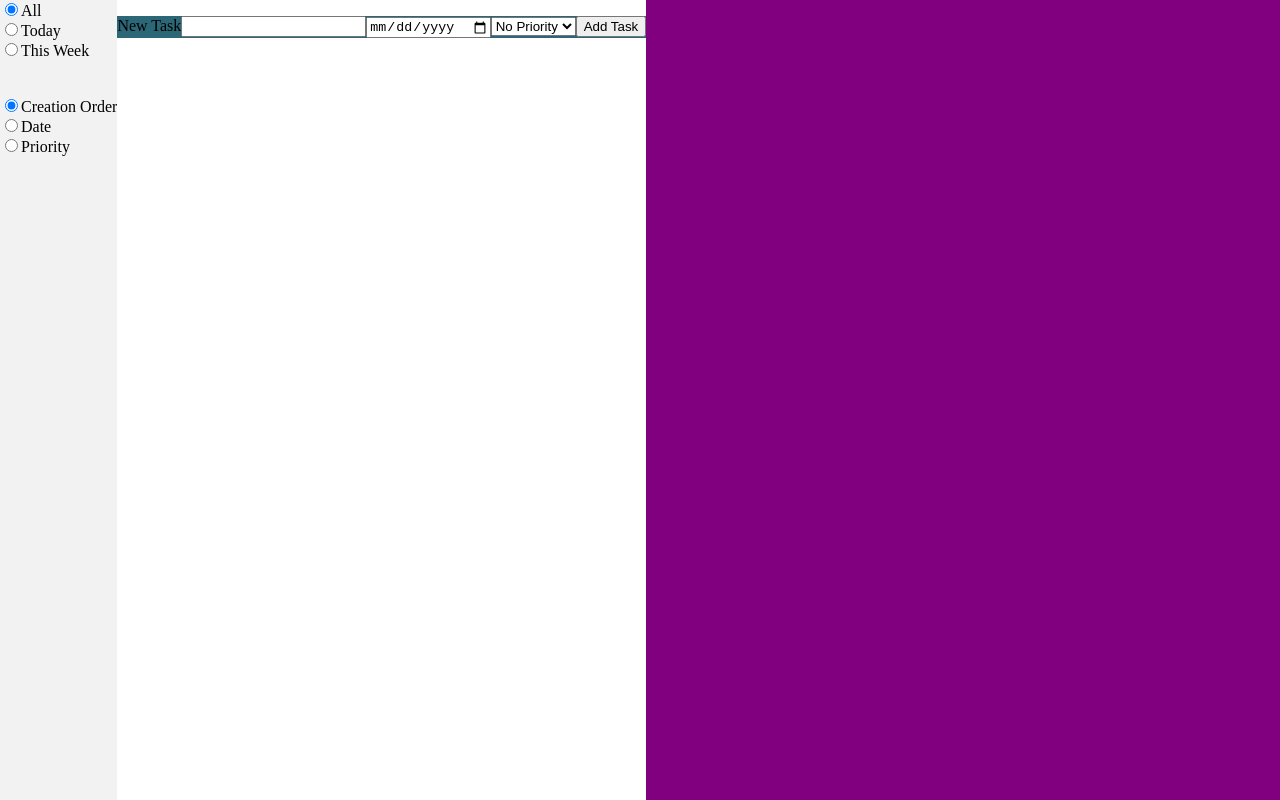
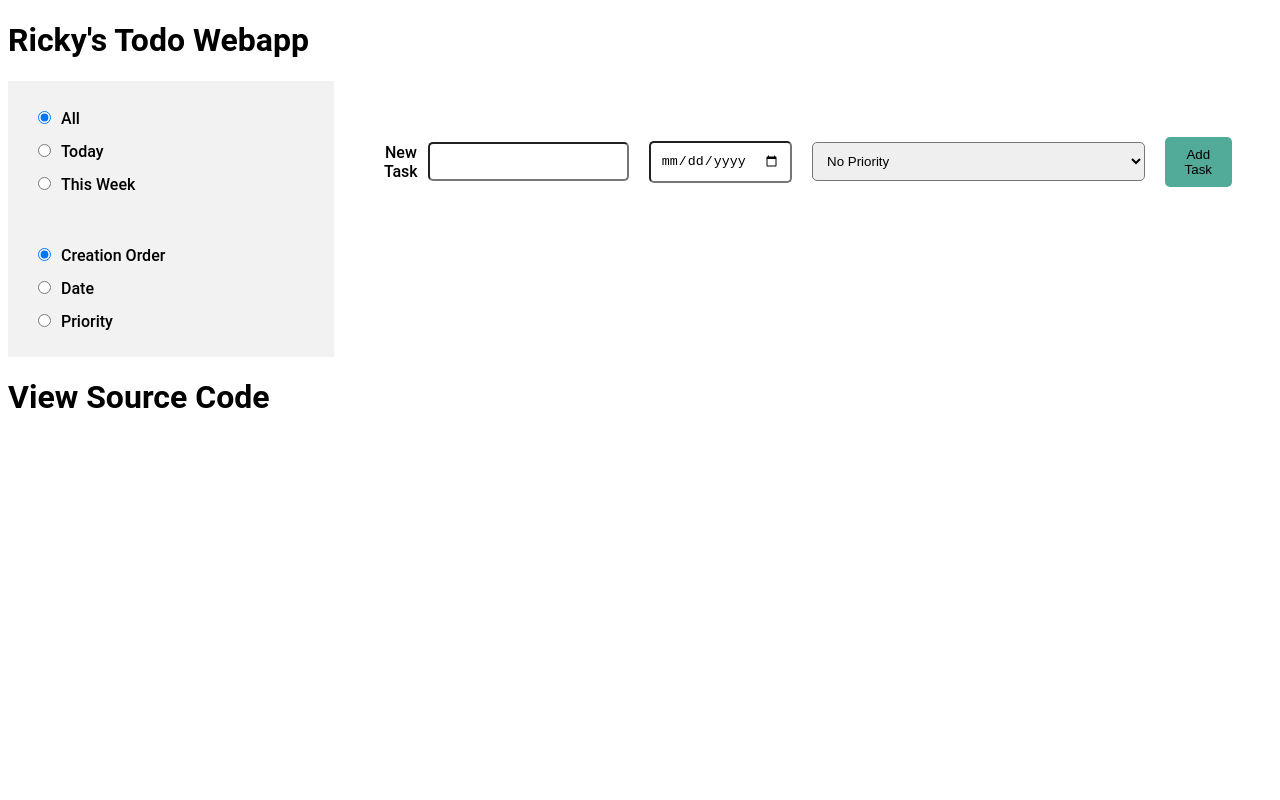
Before and after one commit to rickym-h/todo-webapp, a React (Create React App) app: page / in a window 1280 px wide. Built offline with nearby package versions, Linux system fonts and the light colour scheme.

Commit message:
updated styling and layout to make more intuitive to use

```diff
--- a/public/index.html
+++ b/public/index.html
@@ -12,6 +12,14 @@
   </head>
   <body>
     <noscript>You need to enable JavaScript to run this app.</noscript>
+
+    <div id={"headerBar"}>
+      <h1>Ricky's Todo Webapp</h1>
+    </div>
     <div id="root"></div>
+
+    <div id={"footerBar"}>
+      <h1>View Source Code</h1>
+    </div>
   </body>
 </html>
--- a/src/Styles.css
+++ b/src/Styles.css
@@ -1,3 +1,39 @@
+body, html{
+    font-family: 'Roboto', sans-serif;
+    font-size: 16px;
+    font-weight: 500;
+
+}
+input {
+    margin: 10px;
+}
+
+button {
+    border: none;
+    align-items: flex-start;
+    outline: none;
+    background-color: #52ab98;
+    padding: 10px 20px;
+    border-radius: 5px;
+    cursor: pointer;
+    margin: 10px;
+}
+button:hover {
+    background-color: #2b6777;
+}
+
+input {
+    padding: 10px;
+    border-radius: 5px;
+}
+
+select {
+    width: 80%;
+    padding: 10px;
+    border-radius: 5px;
+    margin: 10px;
+}
+
 :root {
     --main-background: #ffffff;
     --secondary-background: #f2f2f2;
@@ -7,22 +43,34 @@
 }
 
 #headerBar {
+    padding: 20px;
+
     background-color: var(--main-pop-colour);
+    color: var(--secondary-background);
+    display: flex;
+    align-items: center;
+    justify-content: space-between;
 }
 
 #main {
+    background-color: var(--main-background);
     display: flex;
-    flex-direction: row;
-    flex: 1 100%;
-    height: 100%;
+
+    justify-content: center;
 }
 
 #optionsPane {
     background-color: var(--secondary-background);
+    width: 300px;
+    min-width: 250px;
+    padding: 20px;
 }
 
 #taskPane {
     background-color: var(--main-background);
+    width: 900px;
+    padding: 20px 40px;
+    margin: 0 auto;
 }
 
 #footerBar {
@@ -31,15 +79,16 @@
 
 #root {
     background-color: purple;
-    width: 100%;
-    height: 100%;
-    left: 0;
-    top: 0;
-    position: fixed;
 }
 
+
 #newTaskInterface {
-    background-color: var(--main-pop-colour);
+    display: flex;
+    justify-content: space-between;
+    align-items: center;
+    padding: 10px;
+    width: 100%;
+    text-align: center;
 }
 
 .overview-container {
@@ -50,5 +99,9 @@
 .task-item {
     display: flex;
     flex-direction: row;
+    align-items: center;
+    justify-content: space-between;
+    padding: 10px;
+
     background-color: var(--secondary-background);
 }
--- a/src/components/EditTaskModal.js
+++ b/src/components/EditTaskModal.js
@@ -105,7 +105,7 @@ class EditTaskModal extends Component {
                         </form>
                     </div>
                     <div className={"modal-footer"}>
-                        <button className={"modal-button"} form={"editTaskForm"} onClick={this.handleEditTask}>Close</button>
+                        <button className={"modal-button"} form={"editTaskForm"} onClick={this.handleEditTask}>Submit</button>
                     </div>
                 </div>
             </div>
--- a/src/components/Modal.css
+++ b/src/components/Modal.css
@@ -11,7 +11,7 @@
 }
 
 .modal-content {
-    width: 500px;
+    width: 60%;
     background-color: #ffffff;
 }
 
```
